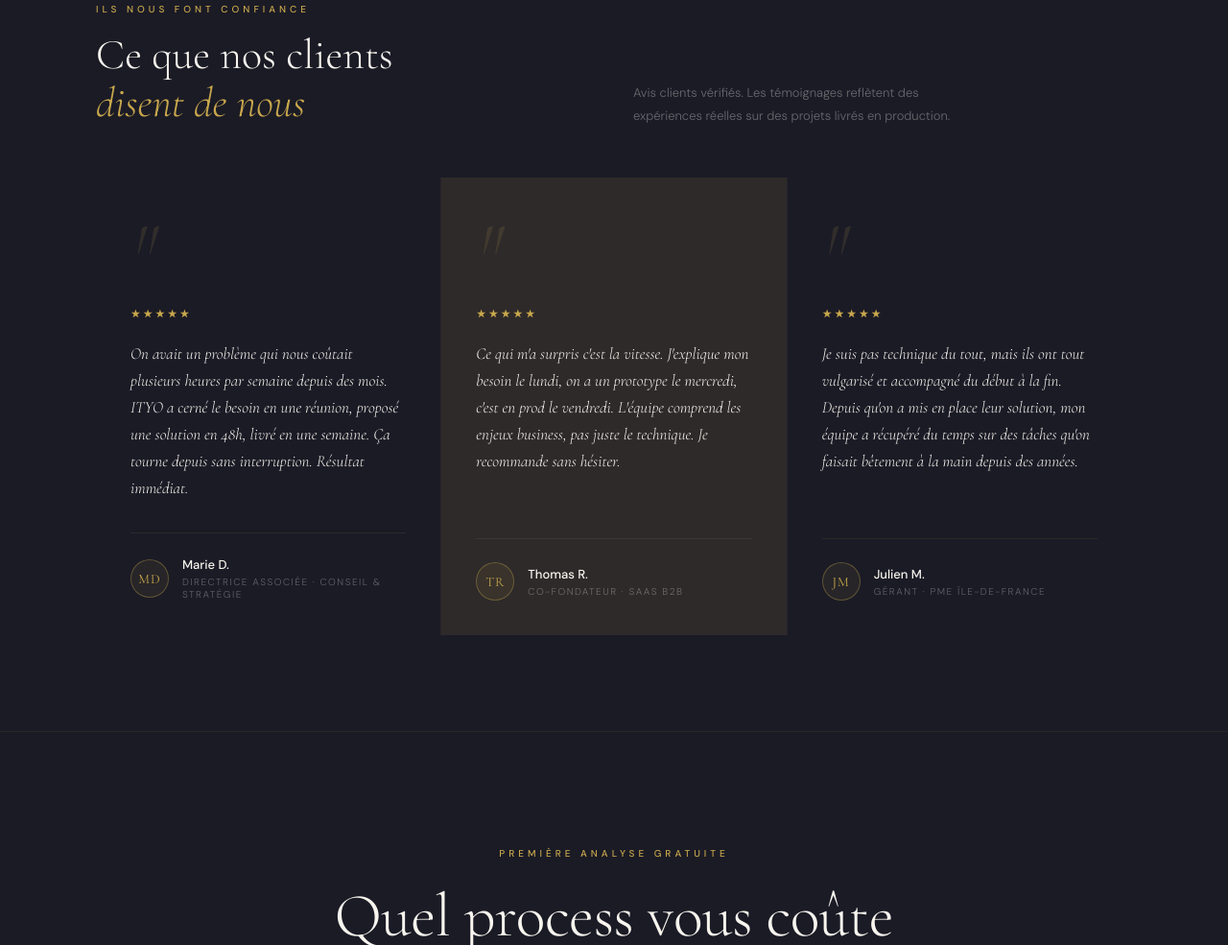
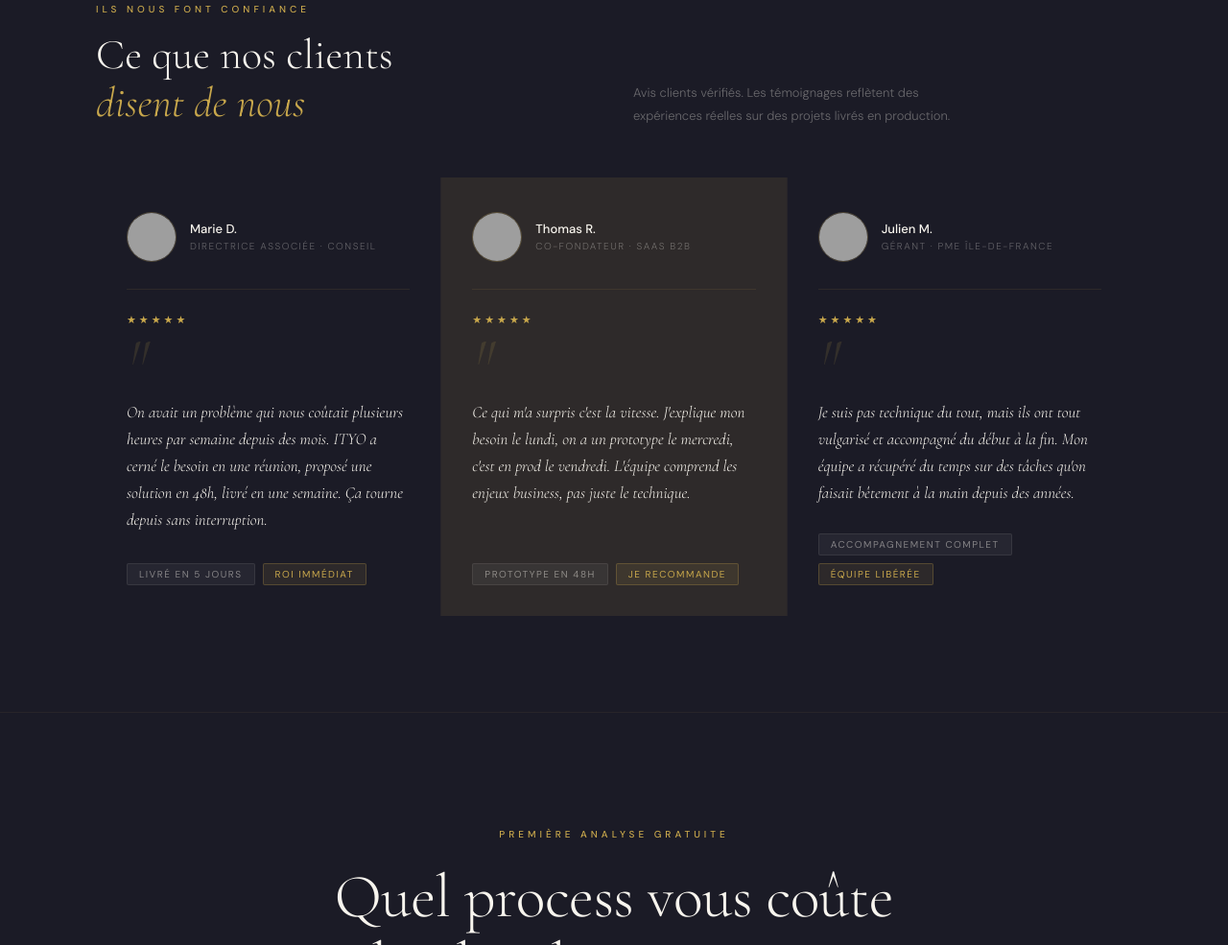
Before and after one commit to Yns941/ITYO---Website, a plain HTML site: page ityo-site-final.html in a window 1280 px wide. Shown: the part 4068-5053 px from the top of the page at 96% size. Drawn offline with nearby package versions, Linux system fonts and the light colour scheme; grey boxes are pictures that could not be loaded.

Commit message:
Redesign témoignages — ProfileCard + GlowCard spotlight en vanilla
ProfileCard pattern :
- Photo Unsplash 52px ronde, légèrement desaturée (grayscale 20%), couleur au hover
- Profil en haut (photo + nom + rôle), séparateur, puis stars + guillemet + quote + tags
- Tags outcome en deux variantes : défaut (ivoire discret) et highlight (or)

GlowCard spotlight pattern :
- ::after avec radial-gradient(320px circle at var(--mx) var(--my))
- JS pointermove par carte : calcul coordonnées relatives en %, setProperty --mx/--my
- mouseleave recentre le spotlight hors carte (50% / 110%) — pas de clignotement
- Carte featured : fond gold teinté, spotlight gold plus intense au hover

Co-Authored-By: Claude Sonnet 4.6 <noreply@anthropic.com>

```diff
--- a/ityo-site-final.html
+++ b/ityo-site-final.html
@@ -610,74 +610,108 @@
       gap: 1px; background: rgba(201,168,76,.08);
       align-items: stretch;
     }
+    /* GlowCard pattern — spotlight suit le curseur via --mx/--my */
     .testi-card {
       position: relative; overflow: hidden;
       background: #1B1B26;
-      padding: 44px 36px 36px;
-      display: flex; flex-direction: column; gap: 0;
-      transition: background .3s cubic-bezier(0.22,1,0.36,1);
-    }
-    .testi-card.featured {
-      background: rgba(201,168,76,.04);
-    }
+      padding: 36px 32px 32px;
+      display: flex; flex-direction: column;
+      transition: background .35s cubic-bezier(0.22,1,0.36,1);
+      --mx: 50%; --my: 50%;
+    }
+    .testi-card.featured { background: rgba(201,168,76,.04); }
+    /* Top gold bar — scaleX on hover */
     .testi-card::before {
       content: ''; position: absolute;
       top: 0; left: 0; right: 0; height: 2px;
       background: #C9A84C;
       transform: scaleX(0); transform-origin: left;
       transition: transform .5s cubic-bezier(0.22,1,0.36,1);
-    }
+      z-index: 1;
+    }
+    /* Spotlight layer — radial follows cursor */
     .testi-card::after {
       content: ''; position: absolute; inset: 0;
-      background: radial-gradient(circle at 50% 0%, rgba(201,168,76,.05) 0%, transparent 60%);
-      opacity: 0; transition: opacity .4s cubic-bezier(0.22,1,0.36,1);
-      pointer-events: none;
-    }
-    .testi-card:hover { background: #23232F; }
+      background: radial-gradient(
+        320px circle at var(--mx) var(--my),
+        rgba(201,168,76,.09) 0%,
+        transparent 70%
+      );
+      opacity: 0;
+      transition: opacity .3s cubic-bezier(0.22,1,0.36,1);
+      pointer-events: none; z-index: 0;
+    }
+    .testi-card:hover { background: #20202e; }
     .testi-card.featured:hover { background: rgba(201,168,76,.07); }
     .testi-card:hover::before { transform: scaleX(1); }
     .testi-card:hover::after { opacity: 1; }
-    .testi-mark {
-      font-family: 'Cormorant Garamond', serif;
-      font-size: 88px; font-weight: 300; font-style: italic;
-      color: rgba(201,168,76,.13); line-height: .8;
-      margin-bottom: 20px; display: block;
-      user-select: none; pointer-events: none;
-    }
-    .testi-stars {
-      display: flex; gap: 3px; margin-bottom: 20px;
-      font-size: 12px; color: #C9A84C; letter-spacing: 2px;
-    }
-    .testi-quote {
-      font-family: 'Cormorant Garamond', serif;
-      font-size: 17px; font-weight: 300; font-style: italic;
-      color: #F8F5EE; line-height: 1.65;
-      flex: 1; margin-bottom: 32px;
-    }
-    .testi-author {
+    /* ProfileCard — header avec photo */
+    .testi-profile {
       display: flex; align-items: center; gap: 14px;
-      border-top: 1px solid rgba(201,168,76,.1);
-      padding-top: 24px;
-    }
-    .testi-avatar {
-      width: 40px; height: 40px; flex-shrink: 0;
-      border-radius: 50%;
-      border: 1px solid rgba(201,168,76,.35);
-      background: rgba(201,168,76,.07);
-      display: flex; align-items: center; justify-content: center;
-      font-family: 'Cormorant Garamond', serif;
-      font-size: 14px; font-weight: 400;
-      color: #C9A84C; letter-spacing: 1px;
-    }
+      margin-bottom: 28px; position: relative; z-index: 1;
+    }
+    .testi-img {
+      width: 52px; height: 52px; border-radius: 50%;
+      object-fit: cover; flex-shrink: 0;
+      border: 1px solid rgba(201,168,76,.3);
+      filter: grayscale(20%);
+      transition: filter .3s;
+    }
+    .testi-card:hover .testi-img { filter: grayscale(0%); }
     .testi-name {
       font-size: 13px; font-weight: 500;
       color: #F8F5EE; margin-bottom: 3px;
     }
     .testi-role {
       font-size: 10px; letter-spacing: 1.5px;
-      text-transform: uppercase;
-      color: rgba(248,245,238,.32);
-    }
+      text-transform: uppercase; color: rgba(248,245,238,.32);
+    }
+    .testi-divider {
+      width: 100%; height: 1px;
+      background: rgba(201,168,76,.1);
+      margin-bottom: 24px; position: relative; z-index: 1;
+    }
+    .testi-stars {
+      font-size: 11px; color: #C9A84C;
+      letter-spacing: 3px; margin-bottom: 14px;
+      position: relative; z-index: 1;
+    }
+    .testi-mark {
+      font-family: 'Cormorant Garamond', serif;
+      font-size: 72px; font-weight: 300; font-style: italic;
+      color: rgba(201,168,76,.14); line-height: .7;
+      margin-bottom: 12px; display: block;
+      user-select: none; position: relative; z-index: 1;
+    }
+    .testi-quote {
+      font-family: 'Cormorant Garamond', serif;
+      font-size: 17px; font-weight: 300; font-style: italic;
+      color: #F8F5EE; line-height: 1.65;
+      flex: 1; margin-bottom: 28px;
+      position: relative; z-index: 1;
+    }
+    /* Tags — ProfileCard tagVariants traduits en Obsidian & Or */
+    .testi-tags {
+      display: flex; flex-wrap: wrap; gap: 8px;
+      position: relative; z-index: 1;
+    }
+    .testi-tag {
+      display: inline-block;
+      padding: 4px 12px; border-radius: 2px;
+      font-size: 10px; font-weight: 400;
+      letter-spacing: 1.5px; text-transform: uppercase;
+      background: rgba(248,245,238,.05);
+      color: rgba(248,245,238,.45);
+      border: 1px solid rgba(248,245,238,.08);
+      transition: border-color .25s, color .25s;
+    }
+    .testi-tag.highlight {
+      background: rgba(201,168,76,.1);
+      color: #C9A84C;
+      border-color: rgba(201,168,76,.25);
+    }
+    .testi-card:hover .testi-tag { border-color: rgba(248,245,238,.14); }
+    .testi-card:hover .testi-tag.highlight { border-color: rgba(201,168,76,.4); }
   </style>
 </head>
 <body>
@@ -913,47 +947,62 @@
         <div class="testi-grid">
 
           <div class="testi-card reveal">
-            <span class="testi-mark">"</span>
-            <div class="testi-stars">★★★★★</div>
-            <p class="testi-quote">
-              On avait un problème qui nous coûtait plusieurs heures par semaine depuis des mois. ITYO a cerné le besoin en une réunion, proposé une solution en 48h, livré en une semaine. Ça tourne depuis sans interruption. Résultat immédiat.
-            </p>
-            <div class="testi-author">
-              <div class="testi-avatar">MD</div>
+            <div class="testi-profile">
+              <img class="testi-img" src="https://images.unsplash.com/photo-1573496359142-b8d87734a5a2?w=104&h=104&fit=crop&crop=face" alt="Marie D.">
               <div>
                 <p class="testi-name">Marie D.</p>
-                <p class="testi-role">Directrice associée · Conseil & stratégie</p>
+                <p class="testi-role">Directrice associée · Conseil</p>
               </div>
             </div>
+            <div class="testi-divider"></div>
+            <div class="testi-stars">★★★★★</div>
+            <span class="testi-mark">"</span>
+            <p class="testi-quote">
+              On avait un problème qui nous coûtait plusieurs heures par semaine depuis des mois. ITYO a cerné le besoin en une réunion, proposé une solution en 48h, livré en une semaine. Ça tourne depuis sans interruption.
+            </p>
+            <div class="testi-tags">
+              <span class="testi-tag">Livré en 5 jours</span>
+              <span class="testi-tag highlight">ROI immédiat</span>
+            </div>
           </div>
 
           <div class="testi-card featured reveal reveal-d1">
-            <span class="testi-mark">"</span>
-            <div class="testi-stars">★★★★★</div>
-            <p class="testi-quote">
-              Ce qui m'a surpris c'est la vitesse. J'explique mon besoin le lundi, on a un prototype le mercredi, c'est en prod le vendredi. L'équipe comprend les enjeux business, pas juste le technique. Je recommande sans hésiter.
-            </p>
-            <div class="testi-author">
-              <div class="testi-avatar">TR</div>
+            <div class="testi-profile">
+              <img class="testi-img" src="https://images.unsplash.com/photo-1560250097-0b93528c311a?w=104&h=104&fit=crop&crop=face" alt="Thomas R.">
               <div>
                 <p class="testi-name">Thomas R.</p>
                 <p class="testi-role">Co-fondateur · SaaS B2B</p>
               </div>
             </div>
+            <div class="testi-divider"></div>
+            <div class="testi-stars">★★★★★</div>
+            <span class="testi-mark">"</span>
+            <p class="testi-quote">
+              Ce qui m'a surpris c'est la vitesse. J'explique mon besoin le lundi, on a un prototype le mercredi, c'est en prod le vendredi. L'équipe comprend les enjeux business, pas juste le technique.
+            </p>
+            <div class="testi-tags">
+              <span class="testi-tag">Prototype en 48h</span>
+              <span class="testi-tag highlight">Je recommande</span>
+            </div>
           </div>
 
           <div class="testi-card reveal reveal-d2">
-            <span class="testi-mark">"</span>
-            <div class="testi-stars">★★★★★</div>
-            <p class="testi-quote">
-              Je suis pas technique du tout, mais ils ont tout vulgarisé et accompagné du début à la fin. Depuis qu'on a mis en place leur solution, mon équipe a récupéré du temps sur des tâches qu'on faisait bêtement à la main depuis des années.
-            </p>
-            <div class="testi-author">
-              <div class="testi-avatar">JM</div>
+            <div class="testi-profile">
+              <img class="testi-img" src="https://images.unsplash.com/photo-1507003211169-0a1dd7228f2d?w=104&h=104&fit=crop&crop=face" alt="Julien M.">
               <div>
                 <p class="testi-name">Julien M.</p>
                 <p class="testi-role">Gérant · PME Île-de-France</p>
               </div>
+            </div>
+            <div class="testi-divider"></div>
+            <div class="testi-stars">★★★★★</div>
+            <span class="testi-mark">"</span>
+            <p class="testi-quote">
+              Je suis pas technique du tout, mais ils ont tout vulgarisé et accompagné du début à la fin. Mon équipe a récupéré du temps sur des tâches qu'on faisait bêtement à la main depuis des années.
+            </p>
+            <div class="testi-tags">
+              <span class="testi-tag">Accompagnement complet</span>
+              <span class="testi-tag highlight">Équipe libérée</span>
             </div>
           </div>
 
@@ -1535,6 +1584,19 @@
         if (el) el.scrollIntoView({ behavior: 'smooth', block: 'start' });
       }, 120);
     };
+
+    // ── Testimonial spotlight (GlowCard pattern) ─────────────
+    document.querySelectorAll('.testi-card').forEach(card => {
+      card.addEventListener('mousemove', e => {
+        const r = card.getBoundingClientRect();
+        card.style.setProperty('--mx', ((e.clientX - r.left) / r.width  * 100).toFixed(1) + '%');
+        card.style.setProperty('--my', ((e.clientY - r.top)  / r.height * 100).toFixed(1) + '%');
+      });
+      card.addEventListener('mouseleave', () => {
+        card.style.setProperty('--mx', '50%');
+        card.style.setProperty('--my', '110%');
+      });
+    });
 
     // ── Nav scroll ────────────────────────────────────────────
     window.addEventListener('scroll', () => {
```
